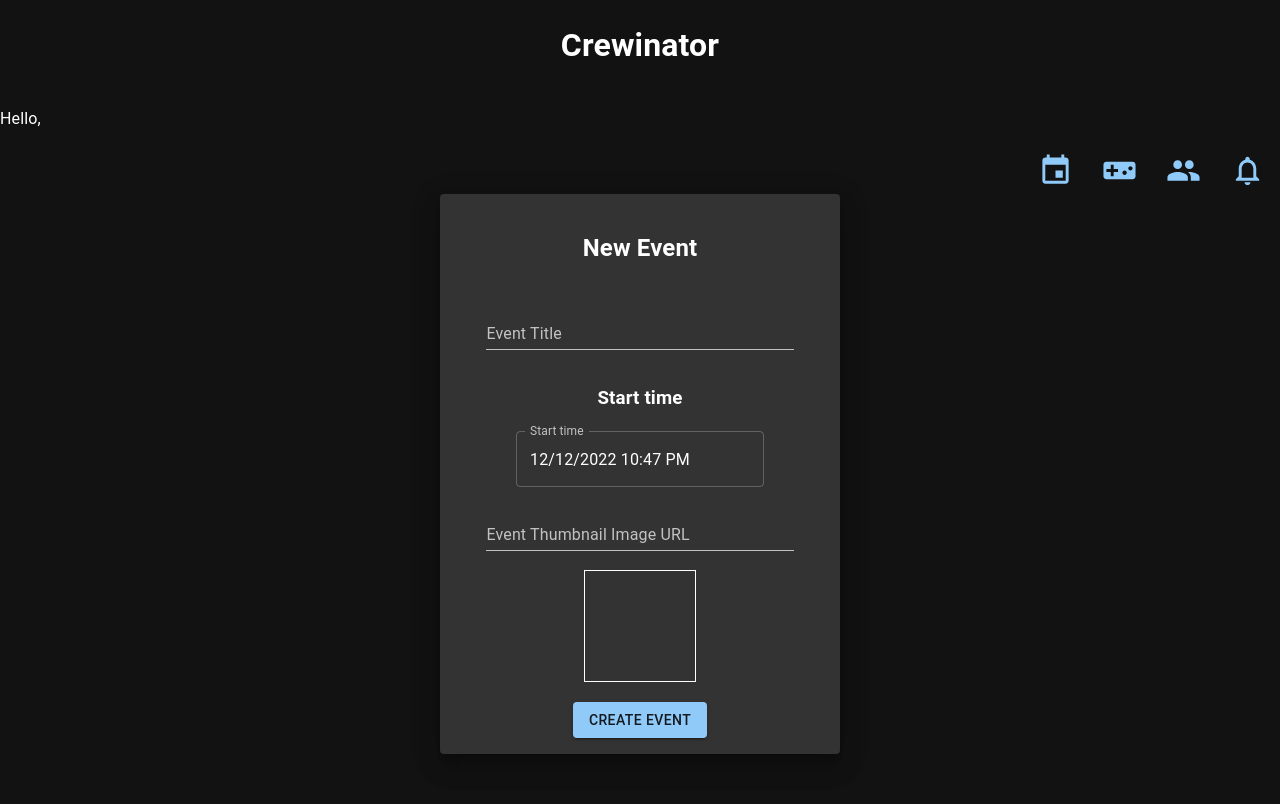
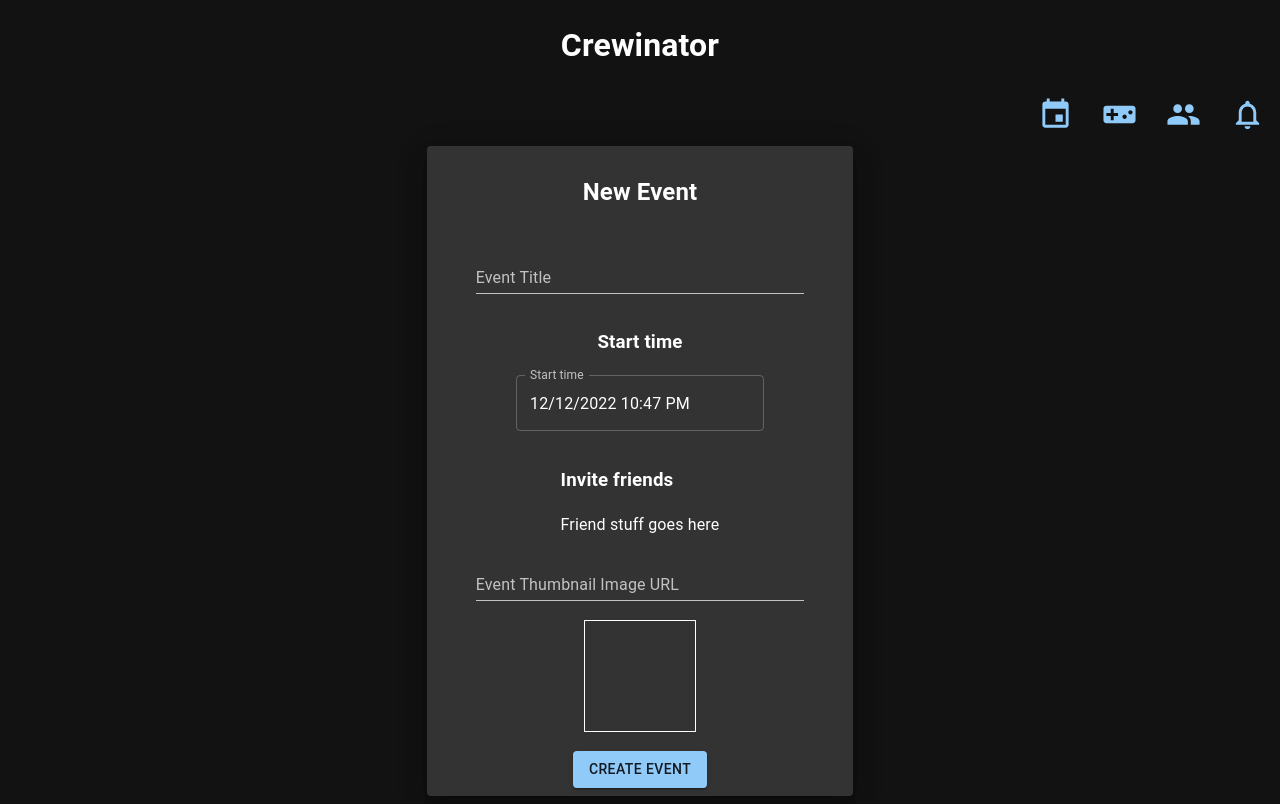
Before and after one commit to NathanAuckett/crewinator, a React (Create React App) app: page /dashboard/new-event in a window 1280 px wide. Built offline with nearby package versions, Linux system fonts and the light colour scheme; no server answers.

Commit message:
Adjusted event view to only show events a user created or has accepted

```diff
--- a/src/components/EventCalendar.js
+++ b/src/components/EventCalendar.js
@@ -1,5 +1,5 @@
-import { useState, useEffect } from "react";
-
+import { useState, useEffect, useContext } from "react";
+import {LoginContext} from "./LoginContext";
 import dayjs from 'dayjs';
 
 import Grid from "@mui/material/Unstable_Grid2/Grid2"
@@ -7,10 +7,11 @@ import Grid from "@mui/material/Unstable_Grid2/Grid2"
 import { CalendarDay } from "./CalendarDay"
 
 export function EventCalendar(props){
+    const {loginInfo} = useContext(LoginContext);
     const [days, setDays] = useState([]);
 
     async function fetchAndPopulateDays(){
-        const response = await fetch("/events/?month=12");
+        const response = await fetch("/events/?month=12&user_id=" + loginInfo.user_id);
         const data = await response.json();
 
         //Turn dates into datejs objects
--- a/src/components/EventList.js
+++ b/src/components/EventList.js
@@ -1,16 +1,18 @@
 import dayjs from 'dayjs';
 
-import { useState, useEffect } from "react";
+import { useState, useEffect, useContext } from "react";
+import {LoginContext} from "./LoginContext";
 
 import Grid from "@mui/material/Unstable_Grid2/Grid2"
 
 import {EventListItem} from "./EventListItem"
 
 export function EventList(props){
+    const {loginInfo} = useContext(LoginContext);
     const [events, setEvents] = useState([]);
 
     async function fetchEvents(){
-        const response = await fetch("/events/future");
+        const response = await fetch("/events/future?user_id=" + loginInfo.user_id);
         const data = await response.json();
 
         console.log(data);
--- a/src/pages/Dashboard.js
+++ b/src/pages/Dashboard.js
@@ -13,7 +13,6 @@ import { Outlet } from 'react-router-dom';
 
 export function Dashboard() {
     const navigate = useNavigate();
-    const {loggedIn, loginInfo} = useContext(LoginContext);
 
     useEffect(() => {
         // if (!loggedIn){
@@ -25,7 +24,6 @@ export function Dashboard() {
 
     return (
         <Grid container direction="row">
-            <p>Hello, {loginInfo.username}</p>
             <MenuBar/>
 
             <Outlet/>
--- a/src/pages/NewEvent.js
+++ b/src/pages/NewEvent.js
@@ -1,4 +1,5 @@
-import { useState } from 'react';
+import { useState, useContext } from 'react';
+import {LoginContext} from "../components/LoginContext";
 import {useNavigate} from 'react-router-dom';
 
 import dayjs from 'dayjs';
@@ -13,6 +14,7 @@ import { AdapterDayjs } from '@mui/x-date-pickers/AdapterDayjs';
 import { DateTimePicker } from '@mui/x-date-pickers/DateTimePicker';
 
 export function NewEvent() {
+    const {loginInfo} = useContext(LoginContext);
     const navigate = useNavigate();
 
     const [title, setTitle] = useState("");
@@ -22,7 +24,7 @@ export function NewEvent() {
     async function submitEvent(){
         console.log(dateTime);
         console.log(dateTime.toISOString());
-        const json = JSON.stringify({"title": title, "start_date_time": dateTime.toISOString().replace('T', ' ').replace('Z', ''), "image_url": imageURL, "creator_id": "1"});
+        const json = JSON.stringify({"title": title, "start_date_time": dateTime.toISOString().replace('T', ' ').replace('Z', ''), "image_url": imageURL, 'creator_user_id': loginInfo.user_id});
 
         const response = await fetch("/events/create", {
             method: 'POST',
@@ -48,7 +50,8 @@ export function NewEvent() {
             width={"100%"}
         >
 
-            <Paper elevation={15} sx={{width: "400px"}}>
+            <Grid xs={8} lg={4}>
+                <Paper elevation={15} >
                     <Grid container rowSpacing={2} direction="column" alignItems="center" m={1}>
                         <Grid>
                             <h2>New Event</h2>
@@ -73,6 +76,12 @@ export function NewEvent() {
                                 </Grid>
                             </LocalizationProvider>
                         </Grid>
+                        <Grid>
+                            <h3>Invite friends</h3>
+                            <Grid container rowSpacing={2} direction="column" alignItems="center">
+                                Friend stuff goes here
+                            </Grid>
+                        </Grid>
                         <Grid width={"80%"} textAlign="center">
                             <TextField fullWidth variant="standard" label="Event Thumbnail Image URL" onChange={(e) => {setImageURL(e.target.value)}}/>
                         </Grid>
@@ -91,6 +100,7 @@ export function NewEvent() {
                     </Grid>
                 </Paper>
             </Grid>
+        </Grid>
     )
 
 }
```
Lines whose indentation alone changed are shown as unchanged.
